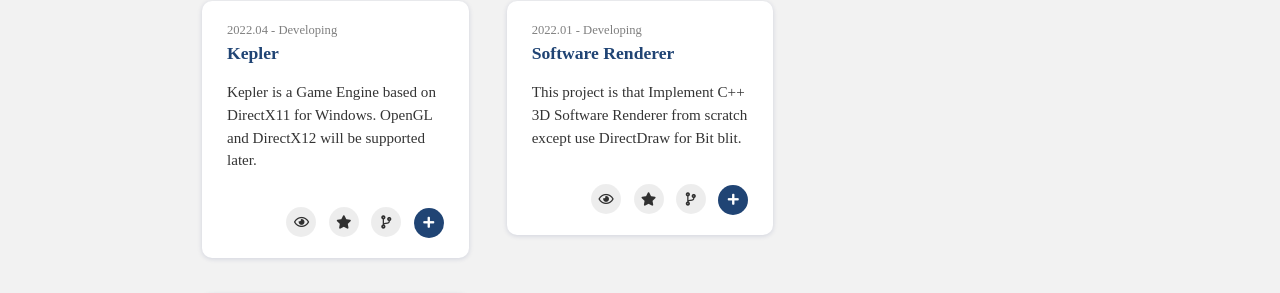
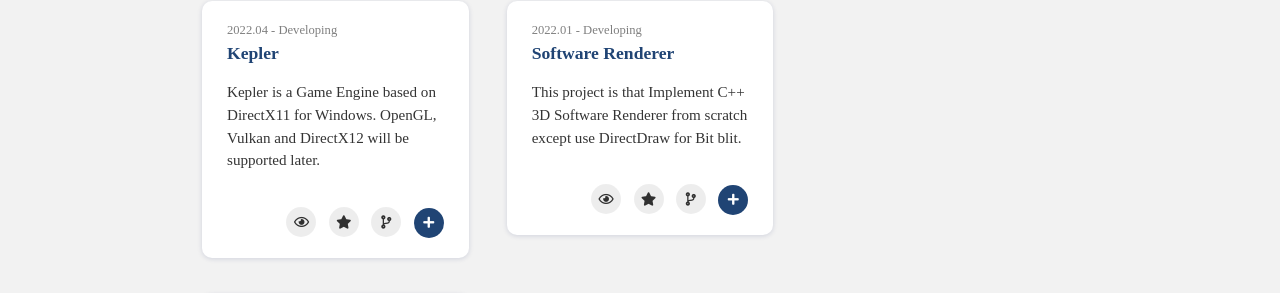
Before and after one commit to Hamsik2rang/Hamsik2rang.github.io, a Jekyll site: the page built from portfolio.html, in a window 1280 px wide. Shown: the part 1040-1333 px from the top of the page. Built offline with Jekyll 4.4.1, drawn with Linux system fonts in a browser that asks for light colours; nearby versions of some CDN libraries; some web fonts are replaced.

Commit message:
Kepler 포트폴리오 설명 수정

```diff
--- a/_data/projects.yml
+++ b/_data/projects.yml
@@ -6,7 +6,7 @@
     date: 2022.04 - Developing
     title: Kepler
     summary: Game Engine for Windows10, based on DirectX11
-    description: Kepler is a Game Engine based on DirectX11 for Windows. OpenGL and DirectX12 will be supported later.
+    description: Kepler is a Game Engine based on DirectX11 for Windows. OpenGL, Vulkan and DirectX12 will be supported later.
 
 - project:
     print: True # If 'False' is selected, it will not be displayed in 'home.html > aside > .proj-content'.
```
